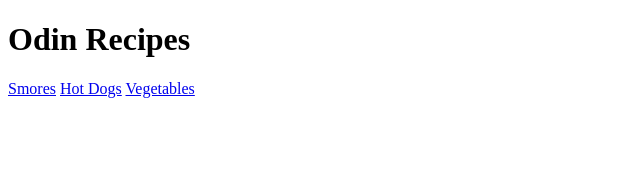
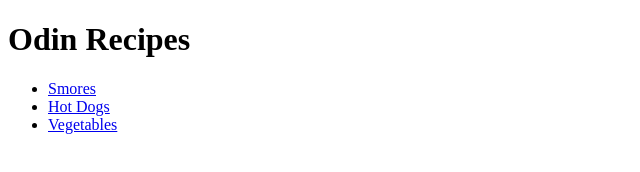
Before and after one commit to jdjd0315/odin-recipes, a plain HTML site: page index.html in a window 1280 px wide. Shown: the whole page, without its empty margins (0-640 px from the left). Drawn offline with Linux system fonts and the light colour scheme.

Commit message:
I have put the recipes into an unordered list to look more presentable.

```diff
--- a/index.html
+++ b/index.html
@@ -7,8 +7,10 @@
 
     <body>
         <h1>Odin Recipes</h1>
-        <a href="recipes/smores.html">Smores</a>
-        <a href="recipes/hotdogs.html">Hot Dogs</a>
-        <a href="recipes/veggies.html">Vegetables</a>
+        <ul>
+            <li><a href="recipes/smores.html">Smores</a></li>
+            <li><a href="recipes/hotdogs.html">Hot Dogs</a></li>
+            <li><a href="recipes/veggies.html">Vegetables</a></li>
+        </ul>
     </body>
 </html>
```
